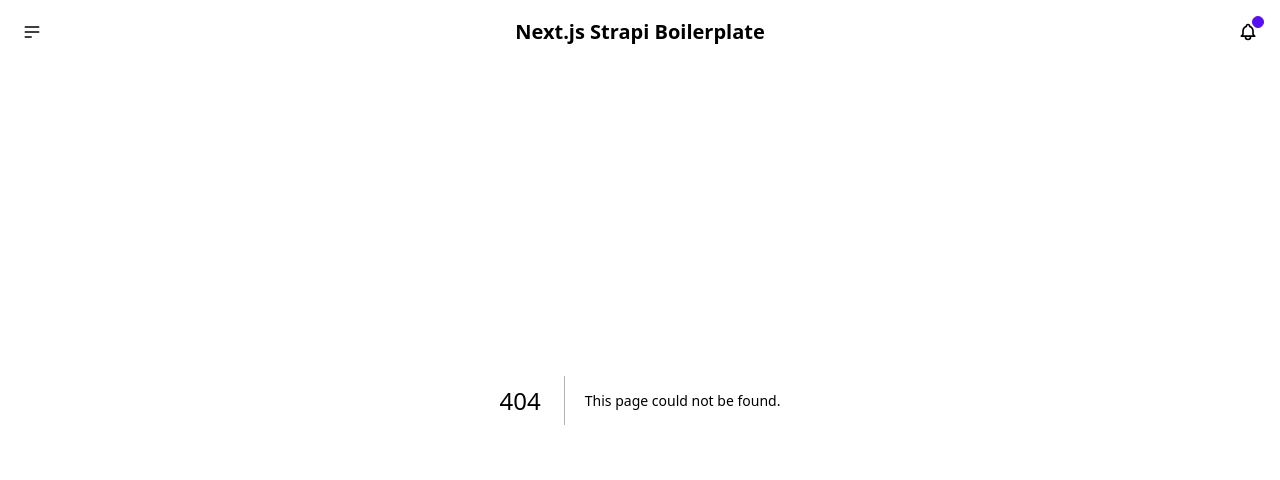
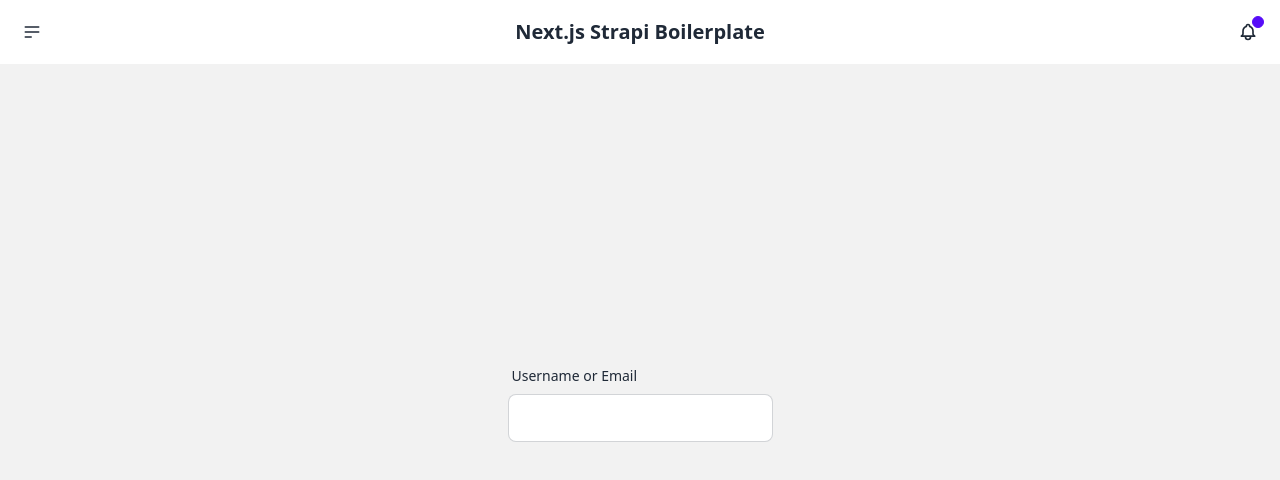
Before and after one commit to 1erich/nextjs-strapi-fullstack-boilerplate, a Next.js app in the folder app/: page /auth/reset in a window 1280 px wide. Before the commit this address had no page. Shown: the top 480 px of the page. Built offline with nearby package versions, Linux system fonts and the light colour scheme.

Commit message:
adds some buttons to ui

```diff
--- a/app/pages/auth/login.tsx
+++ b/app/pages/auth/login.tsx
@@ -1,20 +1,26 @@
+import Link from 'next/link'
+
 export default function Login() {
     return (
         <>
             <div className="hero min-h-screen bg-base-200">
                 <div className="hero-content text-center">
                     <div className="max-w-md">
-                        <div className="form-control w-full max-w-xs">
+                        <div className="form-control w-full">
                             <label className="label">
                                 <span className="label-text">Username or Email</span>
                             </label>
-                            <input type="text" placeholder="" className="input input-bordered w-full max-w-xs" />
+                            <input type="text" placeholder="" className="input input-bordered w-full" />
                         </div>
-                        <div className="form-control w-full max-w-xs">
+                        <div className="form-control w-full">
                             <label className="label">
                                 <span className="label-text">Password</span>
                             </label>
-                            <input type="password" placeholder="" className="input input-bordered w-full max-w-xs" />
+                            <input type="password" placeholder="" className="input input-bordered w-full" />
+                        </div>
+                        <div className="form-control w-full">
+                            <div><p className="my-3 mt-6 btn btn-primary normal-case text-xl w-full">Login</p></div>
+                            <div><Link href="reset"><p className="btn btn-ghost normal-case">Password reset</p></Link></div>
                         </div>
                     </div>
                 </div>
--- a/app/pages/auth/register.tsx
+++ b/app/pages/auth/register.tsx
@@ -22,6 +22,9 @@
                             </label>
                             <input type="password" placeholder="" className="input input-bordered w-full" />
                         </div>
+                        <div className="form-control w-full">
+                            <div><p className="my-3 mt-6 btn btn-primary normal-case text-xl w-full">Register</p></div>
+                        </div>
                     </div>
                 </div>
             </div>
--- /dev/null
+++ b/app/pages/auth/reset.tsx
@@ -0,0 +1,18 @@
+export default function Reset() {
+    return (
+        <>
+            <div className="hero min-h-screen bg-base-200">
+                <div className="hero-content text-center">
+                    <div className="max-w-md">
+                        <div className="form-control w-full">
+                            <label className="label">
+                                <span className="label-text">Username or Email</span>
+                            </label>
+                            <input type="text" placeholder="" className="input input-bordered w-full" />
+                        </div>
+                    </div>
+                </div>
+            </div>
+        </>
+    )
+}
```
